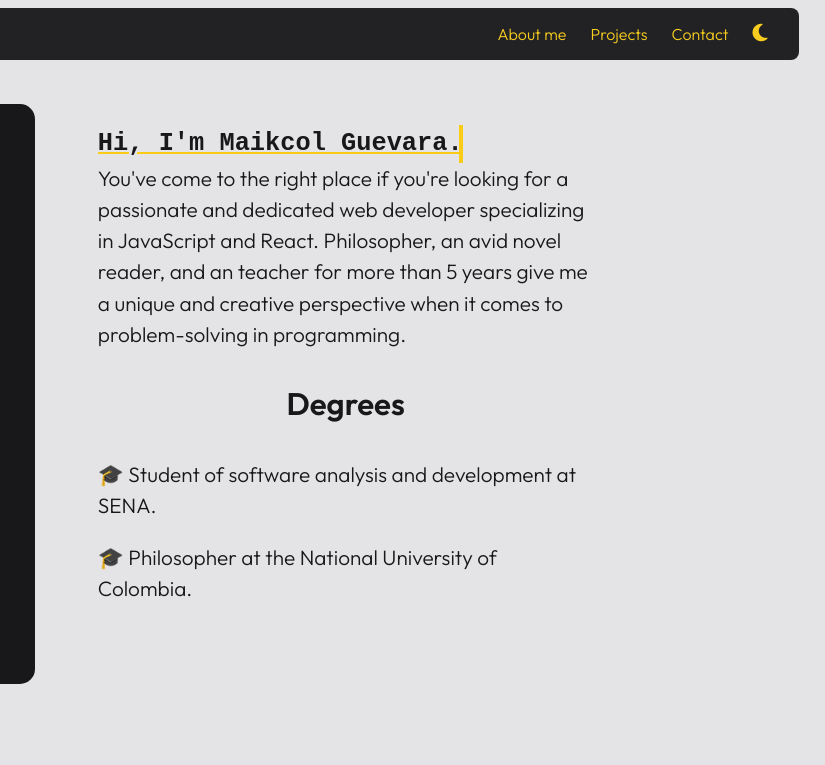
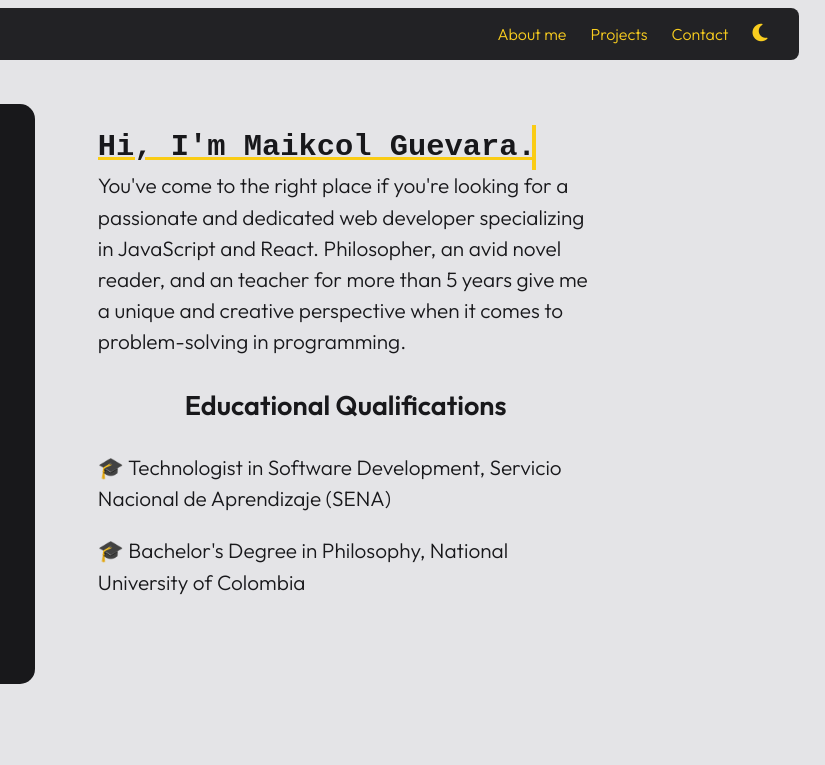
Before and after one commit to Alexis033/Alexis033.github.io, a plain HTML site: page index.html in a window 1280 px wide. Shown: the top 765 px of the page, 455-1280 px from the left. Drawn offline with Linux system fonts and the light colour scheme.

Commit message:
fix: degree titles

```diff
--- a/index.html
+++ b/index.html
@@ -135,12 +135,16 @@
               problem-solving in programming.
             </p>
             <div>
-              <h3 class="section-subtitle">Degrees</h3>
+              <h3 class="section-subtitle">Educational Qualifications</h3>
               <ul class="list">
                 <li>
-                  🎓 Student of software analysis and development at SENA.
+                  🎓 Technologist in Software Development, Servicio Nacional de
+                  Aprendizaje (SENA)
                 </li>
-                <li>🎓 Philosopher at the National University of Colombia.</li>
+                <li>
+                  🎓 Bachelor's Degree in Philosophy, National University of
+                  Colombia
+                </li>
               </ul>
             </div>
           </div>
--- a/style.css
+++ b/style.css
@@ -95,7 +95,7 @@ nav {
 }
 
 .section-title {
-  font-size: 1.5em;
+  font-size: 1.8em;
   text-decoration: underline var(--color-secundary);
   text-align: center;
 }
@@ -103,7 +103,7 @@ nav {
 .section-subtitle {
   margin: 1em auto;
   text-align: center;
-  font-size: 1.5em;
+  font-size: 1.3em;
 }
 
 figure {
```
